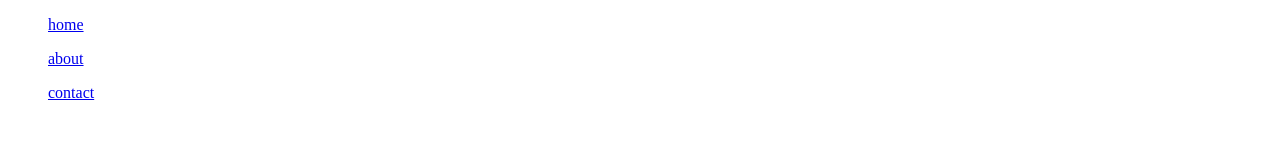
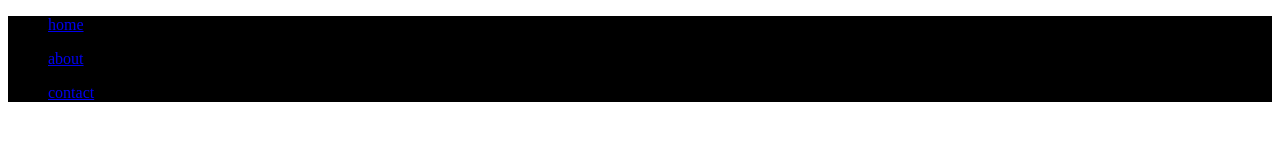
Before and after one commit to Aingareng/tugas_kelompok, a plain HTML site: page index.html in a window 1280 px wide. Drawn offline with Linux system fonts and the light colour scheme.

Commit message:
nambah code style

```diff
--- a/index.html
+++ b/index.html
@@ -4,6 +4,7 @@
   <meta charset="UTF-8">
   <meta http-equiv="X-UA-Compatible" content="IE=edge">
   <meta name="viewport" content="width=device-width, initial-scale=1.0">
+  <link rel="stylesheet" href="./style.css">
   <title>Document</title>
 </head>
 <body>
--- a/style.css
+++ b/style.css
@@ -0,0 +1,3 @@
+nav {
+  background-color: black;
+}
```
